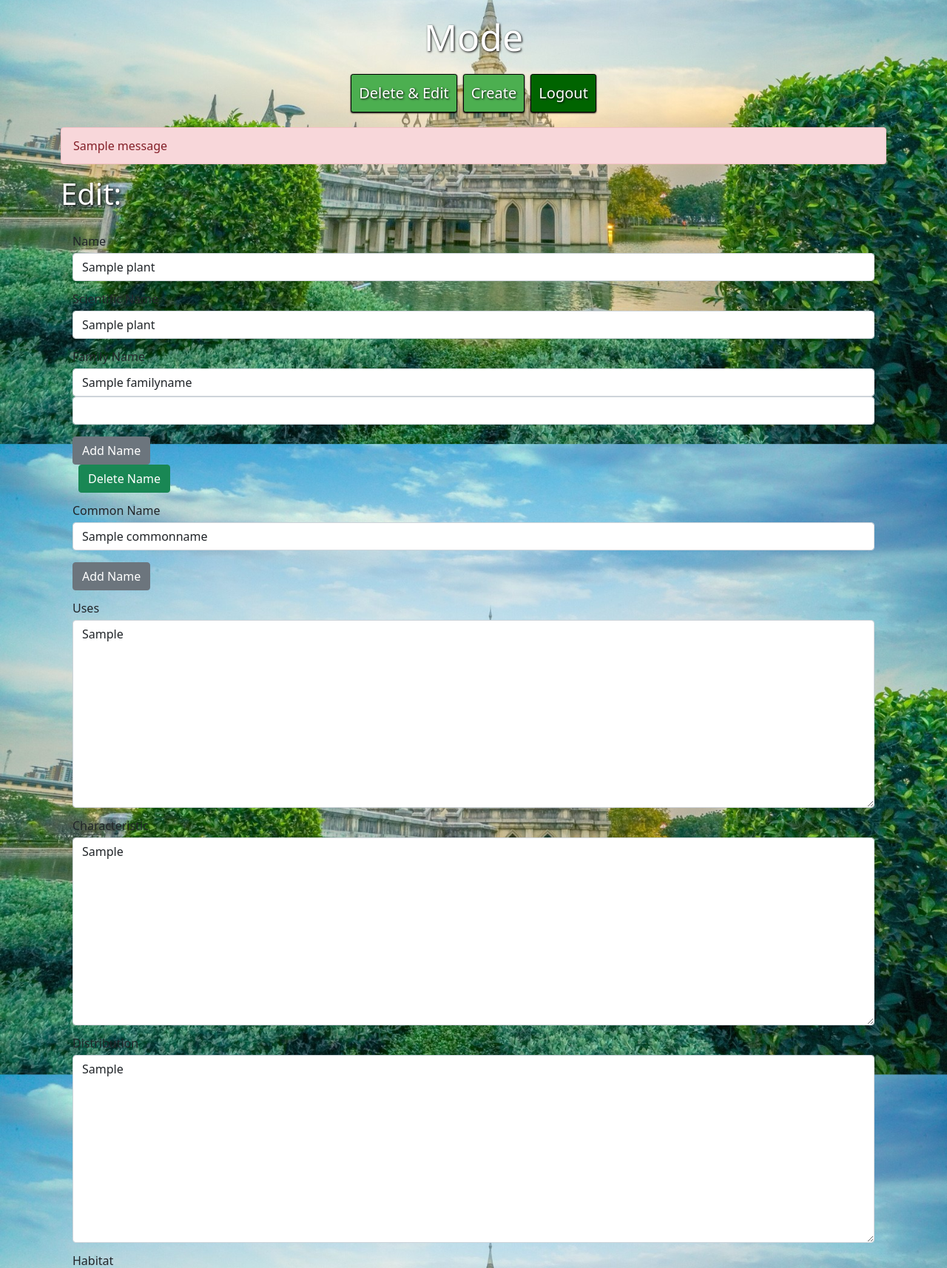
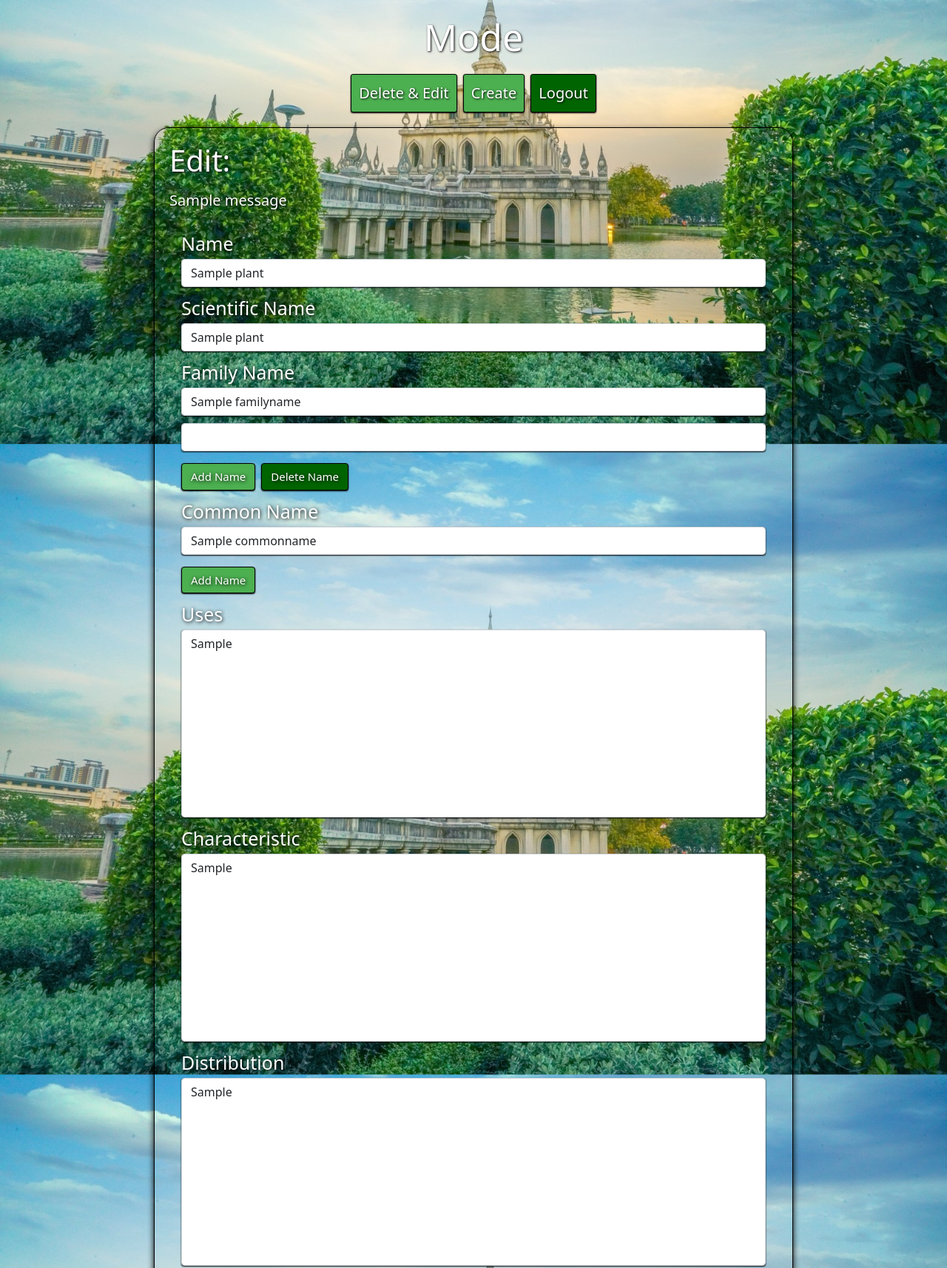
Before and after one commit to Re-Brain/CS50Web-Plant_Database, a Django app: page /editPlant/1 in a window 1280 px wide, after a click on "Add Name". Shown: the part 252-1966 px from the top of the page at 74% size. Run offline with Django 5.2, Linux system fonts and the light colour scheme; tables that the repository leaves empty hold one stand-in row (values such as "Sample post"); one stand-in notice (Sample message) is shown; some libraries are stand-ins or nearby versions.

Commit message:
Re-design the frontend of login and create form

```diff
--- a/application/admin.py
+++ b/application/admin.py
@@ -11,9 +11,6 @@
 class plantAdmin(admin.ModelAdmin):
     list_display = ("id", "name")
 
-class qrImagesAdmin(admin.ModelAdmin):
-    list_display = ("id", "image")
-
 class plantImagesAdmin(admin.ModelAdmin):
     list_display = ("id", "image")
 
@@ -21,5 +18,4 @@
 admin.site.register(familyName, familyNameAdmin)
 admin.site.register(commonName, commonNameAdmin)
 admin.site.register(plant, plantAdmin)
-admin.site.register(qrImage, qrImagesAdmin)
 admin.site.register(plantImage, plantImagesAdmin)
--- a/application/models.py
+++ b/application/models.py
@@ -15,11 +15,6 @@
     def __str__(self):
         return f"{self.commonName}"
 
-class qrImage(models.Model):
-    image = models.ImageField(null=True, blank=True, upload_to="qr/")
-
-    def __str__(self):
-        return os.path.basename(self.image.name)
 
 class plantImage(models.Model):
     image = models.ImageField(null=True, blank=True, upload_to="plant/")
@@ -39,7 +34,6 @@
     care = models.TextField(null=True, blank=True)
     location = models.TextField(null=True, blank=True)
     references = models.URLField(null=True, blank=True)
-    qrImageList = models.ManyToManyField("qrImage", related_name="qrImg", blank=True)
     plantImageList = models.ManyToManyField("plantImage", related_name="plantImg", blank=True)
 
     def __str__(self):
--- a/application/static/application/css/form.css
+++ b/application/static/application/css/form.css
@@ -1,3 +1,15 @@
+.create-container
+{
+    width: 75%;
+    margin: 0 auto;
+    box-shadow: 0 4px 8px rgba(0, 0, 0, 1);
+    text-shadow: 1px 1px 3px rgba(0, 0, 0, 1);
+    border: 1px solid black;
+    border-radius: 20px;
+    padding: 20px;
+    font-size: 20px;
+}
+
 .container-file
 {
     margin-left: 10px;
@@ -11,6 +23,10 @@
     flex-direction: row;
     align-items: center;
     justify-content: start;
+}
+
+.container-file-item > * {
+    margin: 5px;
 }
 
 textarea
@@ -34,12 +50,6 @@
     flex-direction: row;
 }
 
-.form-container
-{
-    width: 90%;
-    margin: 0 auto;
-}
-
 .create-label
 {
     font-size: 25px;
@@ -47,7 +57,7 @@
     text-shadow: 1px 1px 5px rgba(0, 0, 0, 1);
 }
 
-.add-name-button, .delete-name-button
+.add-button, .delete-button
 {
     font-size: 15px;
     color: #fff;
@@ -56,15 +66,15 @@
     box-shadow: 0 1px 2px rgba(0, 0, 0, 1);
 }
 
-.delete-name-button, .delete-name-button:hover, .delete-name-button:active
-, .delete-name-button:active, .delete-name-button:focus
+.delete-button, .delete-button:hover, .delete-button:active
+, .delete-button:active, .delete-button:focus
 {
     background-color: #006400 !important;
     border: 1px solid black;
 }
 
-.add-name-button, .add-name-button:hover, .add-name-button:active
-, add-name-button:active, .add-name-button:focus
+.add-button, .add-button:hover, .add-button:active
+, .add-button:active, .add-button:focus
 {
     background-color: #4CAF50;
     border: 1px solid black;
--- /dev/null
+++ b/application/static/application/css/notification.css
@@ -0,0 +1,11 @@
+.login-notification
+{
+    color: #fff;
+    margin: 20px 0;
+}
+
+.form-notification
+{
+    color: #fff;
+    margin: 20px 0;
+}
--- a/application/templates/application/form.html
+++ b/application/templates/application/form.html
@@ -1,22 +1,23 @@
 {% load static %}
 
 {% block extra_css %}
-    <link rel="stylesheet" href="{% static 'application/form.css'%}">
+    <link rel="stylesheet" href="{% static 'application/css/form.css'%}">
+    <link rel="stylesheet" href="{% static 'application/css/notification.css'%}">
 {% endblock %}
 
 {% block body %}
-<div class="container">
-    <div class="form-container">
+<div class="create-container">
+
+    {% if title %}
+        <h1 class="admin-title">{{ title }}</h1>
+    {% endif %}
+
     {% if messages %}
         {% for message in messages %}
-                <div class="alert alert-danger" role="alert">
+            <div class="form-notification" role="alert">
                 {{ message }}
             </div>
         {% endfor %}
-        {% endif %}
-
-        {% if title %}
-            <h1 class="admin-title">{{ title }}</h1>
     {% endif %}
 
     <form action="{% if edit %}{% url 'editPlant' id=plant.id %}{% else %}{% url 'create' %}{% endif %}" class="p-3 mt-3" method="POST" enctype="multipart/form-data">
@@ -50,8 +51,8 @@
         </div>
 
         <div class="mb-3 button-container">
-                <button class="btn btn-secondary add-name-button" onclick="addName(event, 'familyName', 'delete-family-name', 'family-name')">Add Name</button>
-                <button class="btn btn-success ms-2 delete-name-button" onclick="deleteName(event, 'familyName' , 'delete-family-name')"
+            <button class="btn btn-secondary add-button" onclick="addName(event, 'familyName', 'delete-family-name', 'family-name')">Add Name</button>
+            <button class="btn btn-success ms-2 delete-button" onclick="deleteName(event, 'familyName' , 'delete-family-name')"
             id="delete-family-name"
             {% if edit and plant.familyNameList.count >= 2 %}
                 style= "display: block;"
@@ -78,8 +79,8 @@
         </div>
 
         <div class="mb-3 button-container">
-                <button class="btn btn-secondary add-name-button" onclick="addName(event, 'commonName', 'delete-common-name', 'common-name')">Add Name</button>
-                <button class="btn btn-success ms-2 delete-name-button" onclick="deleteName(event, 'commonName' , 'delete-common-name')"
+            <button class="btn btn-secondary add-button" onclick="addName(event, 'commonName', 'delete-common-name', 'common-name')">Add Name</button>
+            <button class="btn btn-success ms-2 deletee-button" onclick="deleteName(event, 'commonName' , 'delete-common-name')"
             id="delete-common-name"
             {% if edit and plant.commonNameList.count >= 2 %}
                 style= "display: block;"
@@ -124,31 +125,15 @@
         </div>
 
         <div class="mb-3">
-                <label class="form-label create-label">QR Images</label>
-                <input type="file" class="form-control" name="qr-input" id="qr-input" multiple onchange="displayFileNames('qr-container', 'qr-input')">
-                <div class="container-file" id="qr-container">
-                    {% if edit %}
-                        {% for image in plant.qrImageList.all %}
-                            <div class="container-file-item" id="qr-image-display-{{ image.id }}">
-                                <p class="mt-1">{{ image }}</p>
-                                <button class="btn btn-primary btn-sm ms-1"
-                                onclick="deleteImage('qr-image-info-{{ image.id }}', 'qr-image-display-{{ image.id }}')">delete</button>
-                            </div>
-                        {% endfor %}
-                    {% endif %}
-                </div>
-            </div>
-
-            <div class="mb-3">
             <label class="form-label create-label">Plant Images</label>
             <input type="file" class="form-control" name="image-input" id="image-input" multiple onchange="displayFileNames('image-container', 'image-input')">
             <div class="container-file" id="image-container">
                 {% if edit %}
                     {% for image in plant.plantImageList.all %}
                         <div class="container-file-item" id="plant-image-display-{{ image.id }}">
-                                <p class="mt-1">{{ image }}</p>
-                                <button class="btn btn-primary btn-sm ms-1"
-                                onclick="deleteImage('plant-image-info-{{ image.id }}' , 'plant-image-display-{{ image.id }}')">delete</button>
+                            <p class="mt-1 create-label">{{ image }}</p>
+                            <button class="btn btn-secondary add-button"
+                            onclick="deleteImage('plant-image-info-{{ image.id }}' , 'plant-image-display-{{ image.id }}')">Delete</button>
                         </div>
                     {% endfor %}
                 {% endif %}
@@ -159,18 +144,14 @@
 
             <input type="hidden" name="id" value="{{ plant.id }}">
 
-                {% for image in plant.qrImageList.all %}
-                    <input type="hidden" name="qr-image-info" id="qr-image-info-{{ image.id }}" value="{{ image.id }}">
-                {% endfor %}
-
             {% for image in plant.plantImageList.all %}
                 <input type="hidden" name="plant-image-info" id="plant-image-info-{{ image.id }}" value="{{ image.id }}">
             {% endfor %}
+
         {% endif %}
 
         <input type="submit" value="{{ title }}" class="btn btn-secondary">
     </form>
-    </div>
 </div>
 {% endblock %}
 
--- a/application/templates/application/index.html
+++ b/application/templates/application/index.html
@@ -25,6 +25,8 @@
                 และพัฒนาเป็นสื่อการเรียนรู้สามมิติแบบมีปฏิสัมพันธ์เสมือนจริง ซึ่งนักเรียน นักศึกษา ประชาชนและผู้สนใจทั่วไปสามารถเข้าไปศึกษาหาความรู้ได้ตามอัธยาศัยในอนาคต
             </p>
         </div>
+
+        <img id="image-introduction">
     </section>
 
     <section id="searchContainer">
@@ -111,3 +113,7 @@
 </div>
 
 {% endblock %}
+
+<!-- {% block script %}
+    <script src="{% static  'application/js/index.js' %}"></script>
+{% endblock %} -->
--- a/application/urls.py
+++ b/application/urls.py
@@ -25,6 +25,7 @@
 
     path("adminSearch", views.adminSearch, name="adminSearch"),
     path("adminSearchResult/<str:input>", views.adminSearchResult, name="adminSearchResult"),
+
     path("create", views.create, name="create"),
     path("searchResult", views.searchResult, name='searchResult')
 ] + static(settings.MEDIA_URL, document_root=settings.MEDIA_ROOT)
--- a/application/views.py
+++ b/application/views.py
@@ -5,7 +5,7 @@
 from django.contrib import messages
 from django.core.paginator import Paginator
 from django.http import JsonResponse, HttpResponseRedirect
-from .models import plant, familyName, plantImage, qrImage, commonName
+from .models import plant, familyName, plantImage, commonName
 from django.db.models import Q
 from django.urls import reverse
 from django.views.decorators.csrf import csrf_exempt
@@ -90,15 +90,18 @@
     if request.method == "POST":
         username = request.POST["username"]
         password = request.POST["password"]
-        print(username, password)
+
+        if not username or not password:
+            messages.error(request, "Both account name and password are required.")
+            return redirect('login')
+
         user = authenticate(request, username=username, password=password)
+
         if user is not None:
             login(request, user)
             return redirect('dashboard')
-            # Redirect to a success page.
         else:
-            # Return an 'invalid login' error message.
-            messages.success(request, ("There was an error login try again"))
+            messages.error(request, ("Invalid login credentials. Please try again."))
             return redirect('login')
 
     return render(request, "application/login.html", {})
@@ -211,15 +214,19 @@
 
     return render(request, "application/result.html", {"venues" : venues})
 
-@login_required
 @csrf_exempt
 def adminSearch(request):
-    input = request.POST.get('input')
+    if request.user.is_authenticated:
+        input = request.POST.get('input')
 
-    if not input:
-        input = None
+        if not input:
+            input = None
 
-    return redirect('adminSearchResult', input=input)
+        return redirect('adminSearchResult', input=input)
+    else:
+        messages.success(request, ("Please login to use the dashboard"))
+        return redirect('login')
+
 
 def adminSearchResult(request, input):
     filteredPlant = plant.objects.filter(
@@ -232,42 +239,6 @@
     venues = paginator.get_page(page_number)
 
     return render(request, "application/adminResult.html", {"venues" : venues, "admin" : True})
-
-
-# def searchResult(request):
-
-#     for key, value in request.POST.items():
-#         print(f"Post Key: {key}, Value: {value}")
-
-#     if request.POST.get('input'):
-#         input = request.POST.get('input')
-#         print("inputResult")
-
-#     elif (request.session.get('advanceSearch-name') and request.session.get('advanceSearch-scientific-name') and
-#         request.session.get('advanceSearch-family-name') and request.session.get('advanceSearch-common-name')):
-
-#         print("inputAdvance")
-
-#         name = request.session.get('advanceSearch-name')
-#         scientificName = request.session.get('advanceSearch-scientific-name')
-#         familyName = request.session.get('advanceSearch-family-name')
-#         commonName = request.session.get('advanceSearch-common-name')
-
-#         filteredPlant = plant.objects.filter(
-#         Q(name__icontains=name) | Q(scientificName__icontains=scientificName)
-#         | Q(familyNameList__familyName__icontains=familyName) | Q(commonNameList__commonName__icontains=commonName)
-#         ).distinct()
-
-#     paginator = Paginator(filteredPlant, 20)
-#     page_number = request.GET.get('page')
-#     venues = paginator.get_page(page_number)
-
-#     if request.session.get('admin') == 'admin':
-#         admin = True
-#         return render(request, "application/adminResult.html", {"venues" : venues, "admin" : admin})
-
-#     print("normalResult")
-#     return render(request, "application/result.html", {"venues" : venues})
 
 @csrf_exempt
 def editPlant(request, id):
@@ -290,7 +261,6 @@
         reference = request.POST.get('reference')
         qrImages = request.FILES.getlist('qr-input')
         plantImages = request.FILES.getlist('image-input')
-        existQRImages = request.POST.getlist('qr-image-info')
         existPlantImages = request.POST.getlist('plant-image-info')
 
         existPlant = plant.objects.get(id=plantID)
@@ -335,20 +305,6 @@
                 nameInstance, create = commonName.objects.get_or_create(commonName=name)
                 existPlant.commonNameList.add(nameInstance)
 
-
-        # Clear the existed item in qrImageList that delete by user before adding new values
-        for image in existPlant.qrImageList.all():
-            if str(image.id) not in existQRImages:
-                image_to_remove = qrImage.objects.get(id=image.id)
-                existPlant.qrImageList.remove(image_to_remove)
-                os.remove(image_to_remove.image.path)
-                image_to_remove.delete()
-                existPlant.save()
-
-        for image in qrImages:
-            imageInstance = qrImage.objects.create(image=image)
-            existPlant.qrImageList.add(imageInstance)
-
         # Clear the existed item in plantImageList that delete by user before adding new values
         for image in existPlant.plantImageList.all():
             if str(image.id) not in existPlantImages:
@@ -383,11 +339,10 @@
         care = request.POST.get('care')
         location = request.POST.get('location')
         reference = request.POST.get('reference')
-        qrImages = request.FILES.getlist('qr-input')
         plantImages = request.FILES.getlist('image-input')
 
         print(name, scientificName, familyNames, commonNames, use
-              , characteristic , distribution, habitat, care, location, reference, qrImages, plantImages)
+              , characteristic , distribution, habitat, care, location, reference, plantImages)
 
         newPlant = plant.objects.create(name=name, scientificName=scientificName
                         , uses=use, characteristic=characteristic,
@@ -404,10 +359,6 @@
                 nameInstance, create = commonName.objects.get_or_create(commonName=name)
                 newPlant.commonNameList.add(nameInstance)
 
-        for image in qrImages:
-            imageInstance = qrImage.objects.create(image=image)
-            newPlant.qrImageList.add(imageInstance)
-
         for image in plantImages:
             imageInstance = plantImage.objects.create(image=image)
             newPlant.plantImageList.add(imageInstance)
```
Also changed, not shown: application/static/application/css/index.css (+10 -1 lines), application/static/application/css/login.css (added, +12 -0 lines), application/static/application/js/index.js (added, +15 -0 lines), application/templates/application/login.html (+8 -7 lines), application/templates/application/plant.html (+0 -17 lines), application/migrations/0002_remove_plant_qrimagelist_delete_qrimage.py (added), application/static/application/images/one.jpg (added), application/static/application/images/three.jpg (added), application/static/application/images/two.jpg (added), media/plant/three.jpg (added). Lines whose indentation alone changed are shown as unchanged.
